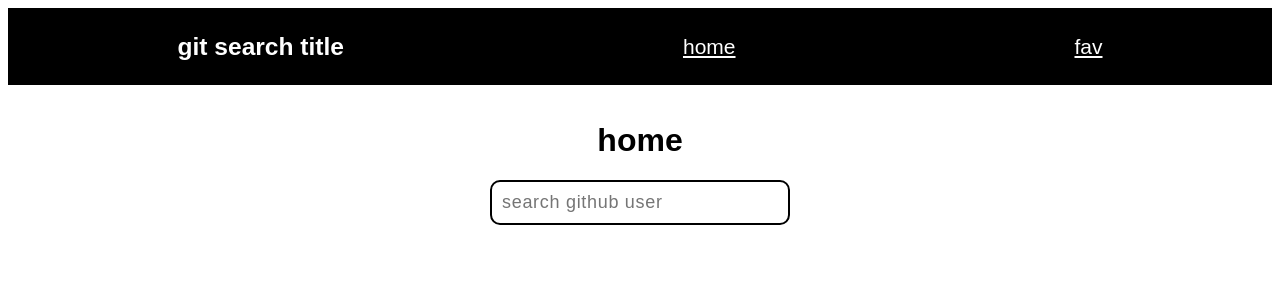
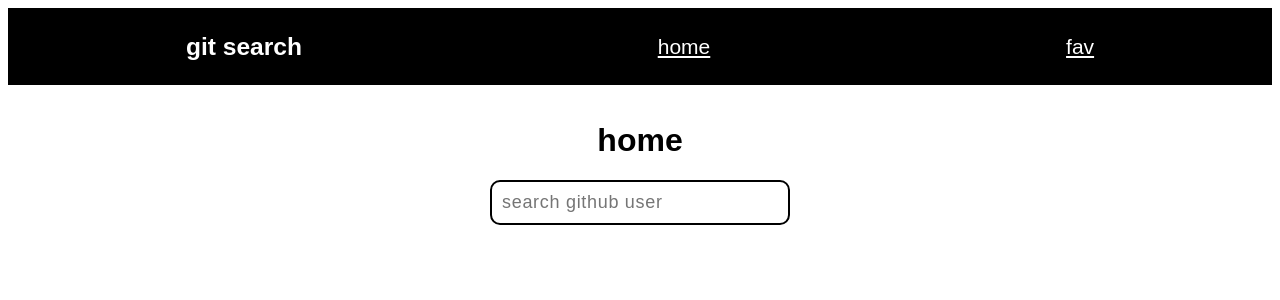
Before and after one commit to webdotG/favorite_add, a React (Vite) app: page /favorite_add in a window 1280 px wide. Shown: the top 300 px of the page. Built offline with nearby package versions, Linux system fonts and the light colour scheme.

Commit message:
repositories username and link github

```diff
--- a/src/AllOver/header/header.tsx
+++ b/src/AllOver/header/header.tsx
@@ -9,7 +9,7 @@ function Header() {
     <header>
 
       <nav className={style.header_nav}>
-        <h3>git search title</h3>
+        <h3>git search</h3>
         <Link to='/favorite_add/'>home</Link>
         <Link to='/favorite_add/favorites'>fav</Link>
       </nav>
```
